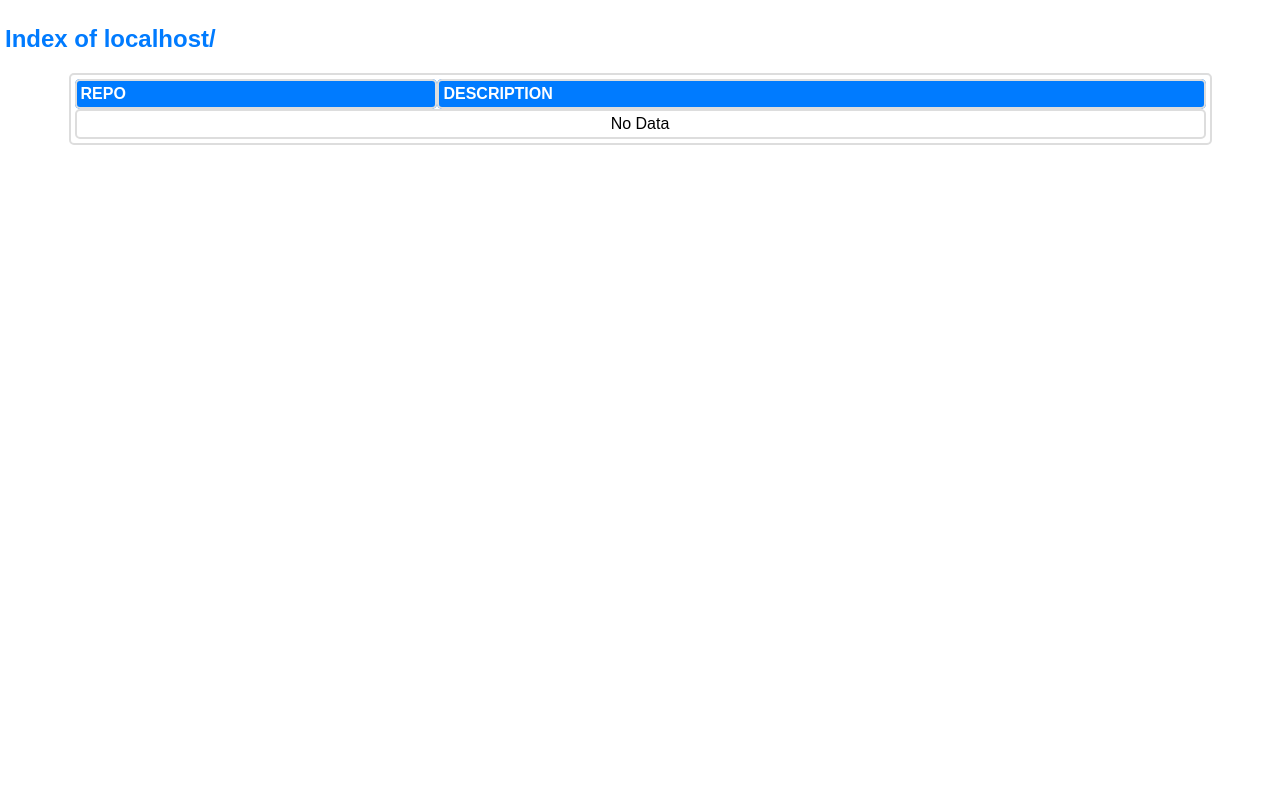
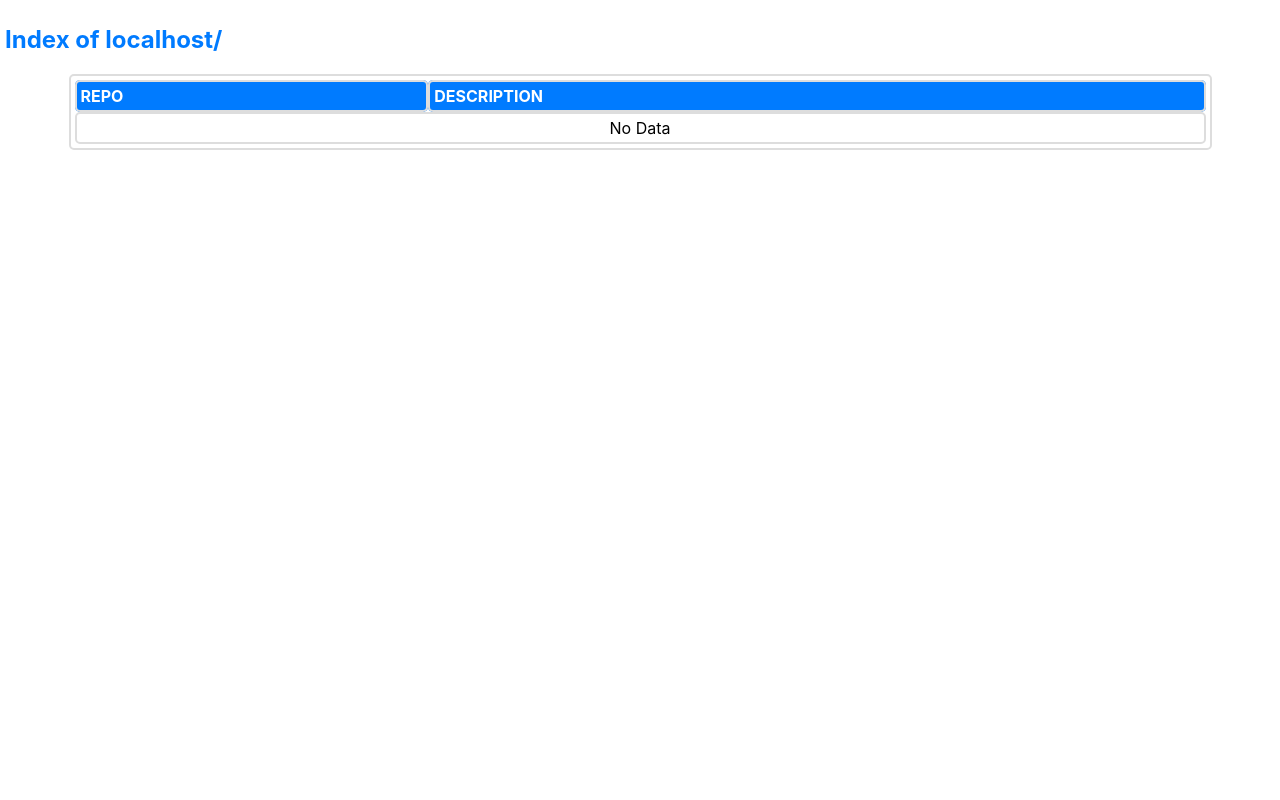
Before and after one commit to adithsureshbabu/adithsureshbabu.github.io, a PHP site: page / in a window 1280 px wide. Run offline with PHP 8.4, Linux system fonts and the light colour scheme.

Commit message:
update font

```diff
--- a/404.html
+++ b/404.html
@@ -12,6 +12,8 @@
     <link rel="shortcut icon" type="image/png" sizes="192x192" href="/favicon-192x192.png" />
     <style>
       * {
+        font-family: -apple-system, BlinkMacSystemFont, "Segoe UI", Roboto, Oxygen, Ubuntu, Cantarell, "Open Sans",
+          "Helvetica Neue", sans-serif;
         -webkit-box-sizing: border-box;
         -moz-box-sizing: border-box;
         box-sizing: border-box;
@@ -80,7 +82,6 @@
       .page_404 {
         padding: 40px 0;
         background: #fff;
-        font-family: "Lucida Sans Unicode", Verdana, sans-serif;
       }
       .page_404 img {
         width: 100%;
--- a/images/index.html
+++ b/images/index.html
@@ -13,7 +13,11 @@
     <link rel="shortcut icon" type="image/png" sizes="192x192" href="/favicon-192x192.png" />
     <style>
       * {
-        font-family: sans-serif;
+        font-family: -apple-system, BlinkMacSystemFont, "Segoe UI", Roboto, Oxygen, Ubuntu, Cantarell, "Open Sans",
+          "Helvetica Neue", sans-serif;
+        -webkit-box-sizing: border-box;
+        -moz-box-sizing: border-box;
+        box-sizing: border-box;
       }
       #content {
         display: none;
--- a/index.html
+++ b/index.html
@@ -15,7 +15,10 @@
     <link rel="shortcut icon" type="image/png" sizes="192x192" href="/favicon-192x192.png" />
     <style>
       * {
-        font-family: sans-serif;
+        font-family: -apple-system, BlinkMacSystemFont, "Segoe UI", Roboto, Oxygen, Ubuntu, Cantarell, "Open Sans",
+          "Helvetica Neue", sans-serif;
+        -webkit-box-sizing: border-box;
+        -moz-box-sizing: border-box;
         box-sizing: border-box;
       }
       html,
@@ -101,9 +104,6 @@
         text-align: center;
         overflow: auto;
         line-height: 1.5em;
-      }
-      .quote-container * {
-        font-family: "Trebuchet MS", "Lucida Sans Unicode", "Lucida Grande", "Lucida Sans", Arial, sans-serif;
       }
     </style>
   </head>
--- a/pages/custom-alert.html
+++ b/pages/custom-alert.html
@@ -22,7 +22,11 @@
     <script src="../scripts/c-alert.js"></script>
     <style>
       * {
-        font-family: sans-serif;
+        font-family: -apple-system, BlinkMacSystemFont, "Segoe UI", Roboto, Oxygen, Ubuntu, Cantarell, "Open Sans",
+          "Helvetica Neue", sans-serif;
+        -webkit-box-sizing: border-box;
+        -moz-box-sizing: border-box;
+        box-sizing: border-box;
       }
     </style>
   </head>
--- a/pages/index.html
+++ b/pages/index.html
@@ -13,7 +13,11 @@
     <link rel="shortcut icon" type="image/png" sizes="192x192" href="/favicon-192x192.png" />
     <style>
       * {
-        font-family: sans-serif;
+        font-family: -apple-system, BlinkMacSystemFont, "Segoe UI", Roboto, Oxygen, Ubuntu, Cantarell, "Open Sans",
+          "Helvetica Neue", sans-serif;
+        -webkit-box-sizing: border-box;
+        -moz-box-sizing: border-box;
+        box-sizing: border-box;
       }
       #content {
         display: none;
--- a/scripts/index.html
+++ b/scripts/index.html
@@ -13,7 +13,11 @@
     <link rel="shortcut icon" type="image/png" sizes="192x192" href="/favicon-192x192.png" />
     <style>
       * {
-        font-family: sans-serif;
+        font-family: -apple-system, BlinkMacSystemFont, "Segoe UI", Roboto, Oxygen, Ubuntu, Cantarell, "Open Sans",
+          "Helvetica Neue", sans-serif;
+        -webkit-box-sizing: border-box;
+        -moz-box-sizing: border-box;
+        box-sizing: border-box;
       }
       #content {
         display: none;
--- a/styles/index.html
+++ b/styles/index.html
@@ -13,7 +13,11 @@
     <link rel="shortcut icon" type="image/png" sizes="192x192" href="/favicon-192x192.png" />
     <style>
       * {
-        font-family: sans-serif;
+        font-family: -apple-system, BlinkMacSystemFont, "Segoe UI", Roboto, Oxygen, Ubuntu, Cantarell, "Open Sans",
+          "Helvetica Neue", sans-serif;
+        -webkit-box-sizing: border-box;
+        -moz-box-sizing: border-box;
+        box-sizing: border-box;
       }
       #content {
         display: none;
```
Also changed, not shown: pages/loading.html (+15 -4 lines), scripts/c-alert.js (+1 -1 lines), styles/header.css (deleted, +0 -91 lines), styles/loading.css (+6 -5 lines), 1 other file.
